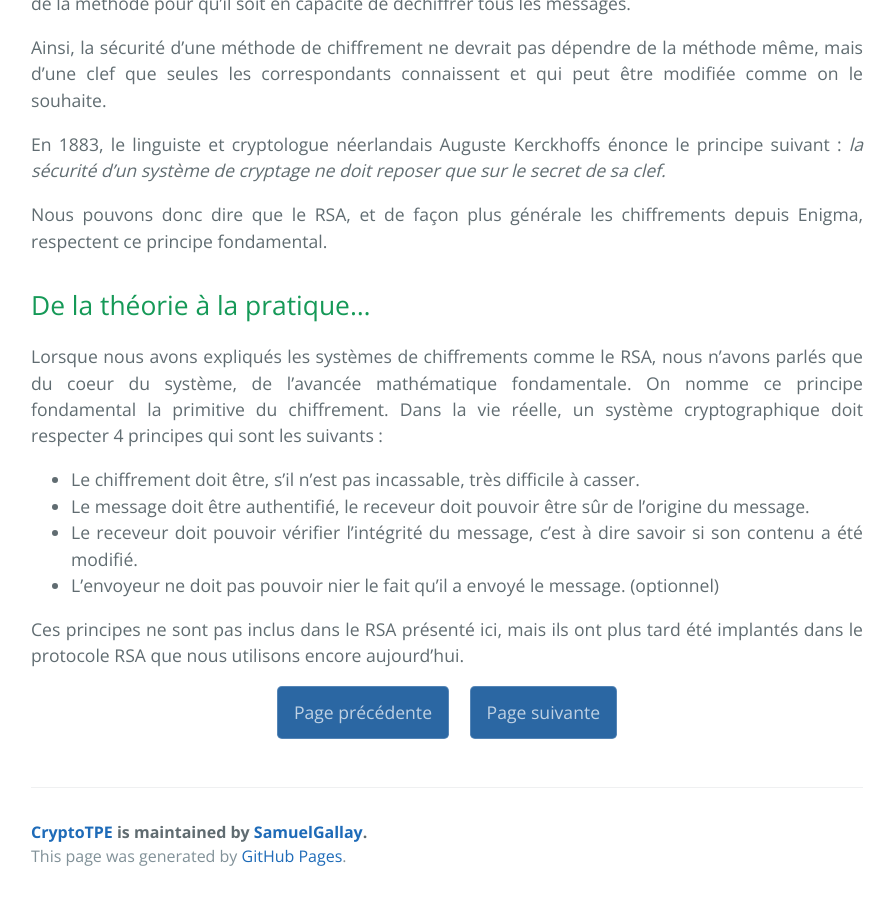
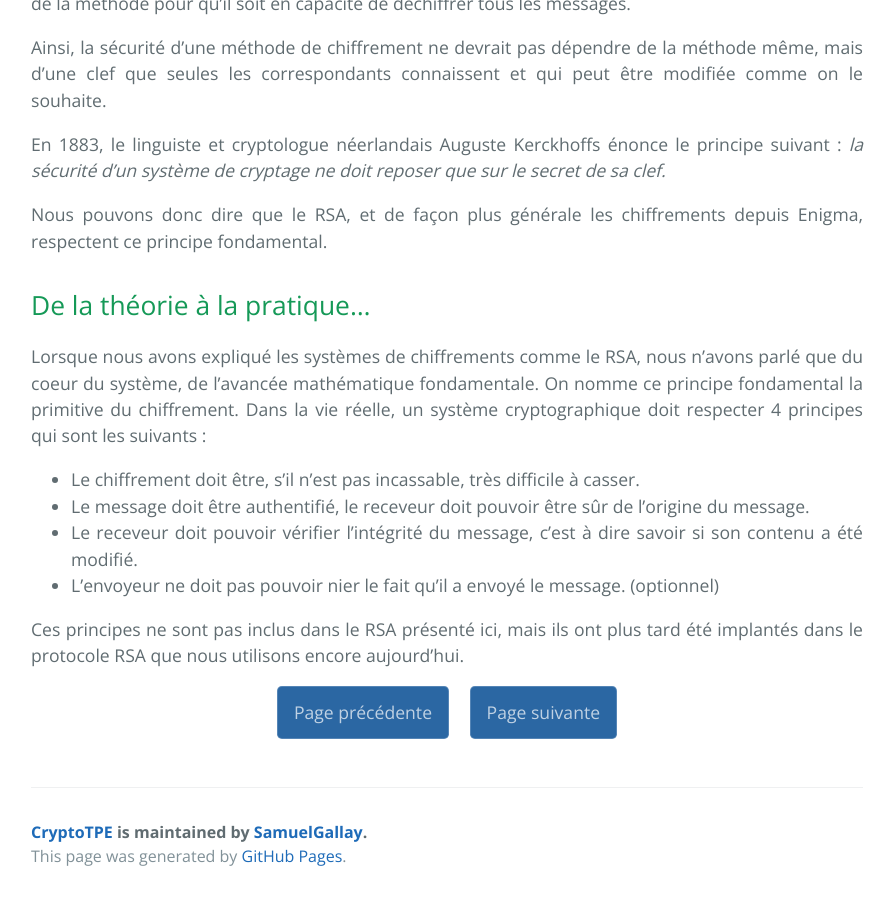
Before and after one commit to SamuelGallay/CryptoTPE, a Jekyll site: the page built from pages/4_Internet/3_rsa.md, in a window 1280 px wide and 900 px high, scrolled down 2759 px. Shown: the whole window, without its empty margins (193-1088 px from the left). Built offline with Jekyll 4.4.1, drawn with Linux system fonts in a browser that asks for light colours; our own code applies the rules of GitHub Pages for plain Markdown files; formulas are drawn with MathJax 3.

Commit message:
Update 3_rsa.md

```diff
--- a/pages/4_Internet/3_rsa.md
+++ b/pages/4_Internet/3_rsa.md
@@ -75,7 +75,7 @@ Nous pouvons donc dire que le RSA, et de façon plus générale les chiffrements
 
 ## De la théorie à la pratique...
 
-Lorsque nous avons expliqués les systèmes de chiffrements comme le RSA, nous n'avons parlés que du coeur du système, de l'avancée mathématique fondamentale. On nomme ce principe fondamental la primitive du chiffrement. Dans la vie réelle, un système cryptographique doit respecter 4 principes qui sont les suivants :
+Lorsque nous avons expliqué les systèmes de chiffrements comme le RSA, nous n'avons parlé que du coeur du système, de l'avancée mathématique fondamentale. On nomme ce principe fondamental la primitive du chiffrement. Dans la vie réelle, un système cryptographique doit respecter 4 principes qui sont les suivants :
 * Le chiffrement doit être, s'il n'est pas incassable, très difficile à casser.
 * Le message doit être authentifié, le receveur doit pouvoir être sûr de l'origine du message.
 * Le receveur doit pouvoir vérifier l'intégrité du message, c'est à dire savoir si son contenu a été modifié.
```
